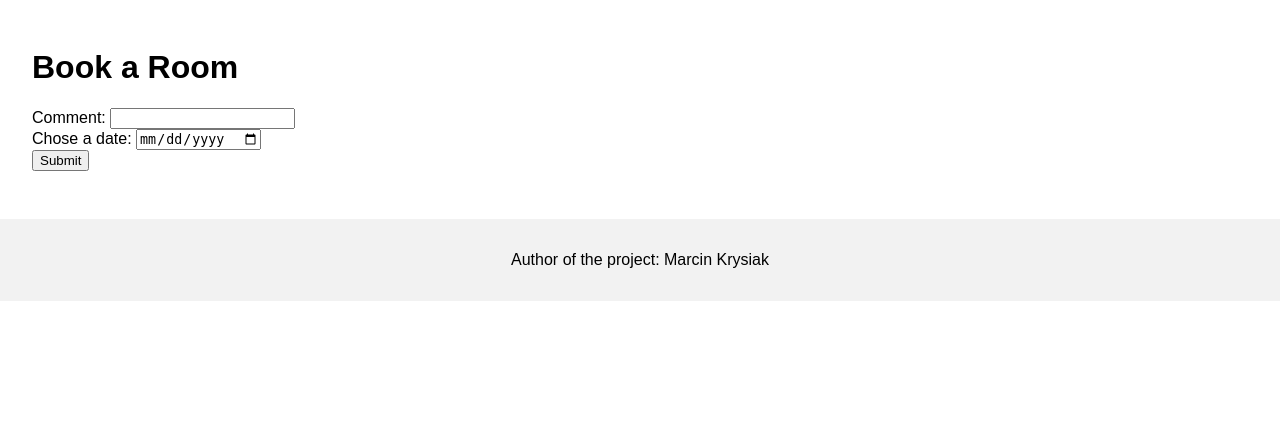
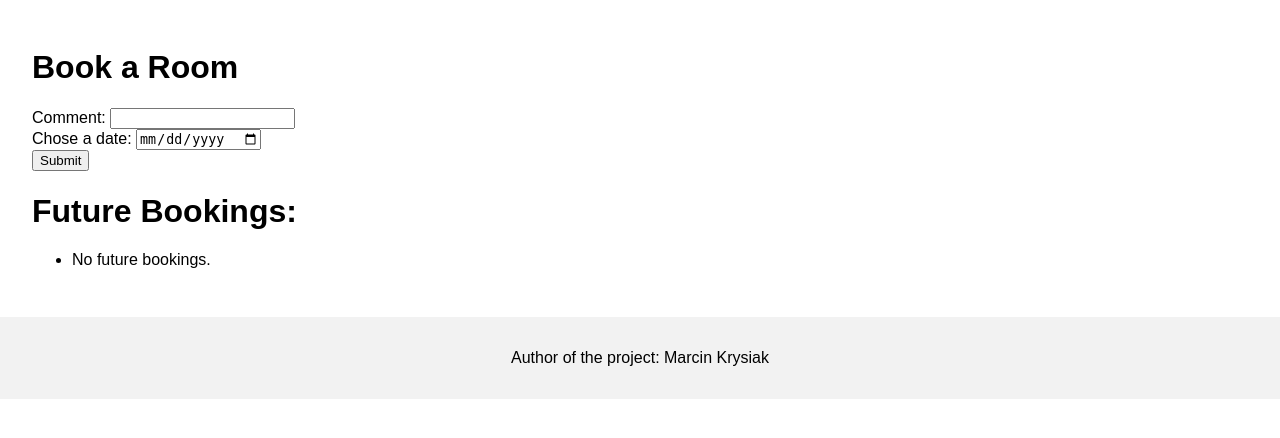
Before and after one commit to marcin-design/Room-Booking-System, a Django app: page /room/book/1/ in a window 1280 px wide. Shown: the part 162-600 px from the top of the page. Run offline with Django 4.2, Linux system fonts and the light colour scheme; tables that the repository leaves empty hold one stand-in row (values such as "Sample post").

Commit message:
Availability fix for whole list of rooms

```diff
--- a/conference_room/conf_app/templates/book.html
+++ b/conference_room/conf_app/templates/book.html
@@ -11,6 +11,18 @@
                 <input type="date" id="book_date" name="book_date">
             <br>
                 <input type="submit" name="Submit">
+            <br>
+            <h1>Future Bookings:</h1>
+                <ul>
+                    {% for booking in future_bookings.all %}
+                        <li>
+                            Date: {{ booking.book_date }}<br>
+                            Comment: {{ booking.comment }}<br>
+                        </li>
+                    {% empty %}
+                        <li>No future bookings.</li>
+                    {% endfor %}
+                </ul>
         </form>
     </body>
 {% endblock %}
--- a/conference_room/conf_app/templates/listed_rooms.html
+++ b/conference_room/conf_app/templates/listed_rooms.html
@@ -12,7 +12,7 @@
                 <td><a href="/room/search/{{ room.id }}/">{{ room.name }}</a></td>
                 <td>{{ room.capacity }}</td>
                 <td>{% if room.projector %}Yes{% else %}No{% endif %}</td>
-                <td>{% if room.availability %}Yes{% else %}No{% endif %}</td>
+                 <td>{% if room.availability %}Yes{% else %}No{% endif %}</td>
                 <td><a href="/room/edit/{{ room.id }}/">Edit</a></td>
                 <td><a href="/room/delete/{{ room.id }}/">Delete</a></td>
                 <td><a href="/room/book/{{ room.id }}/">Book</a></td>
--- a/conference_room/conf_app/templates/room_detail.html
+++ b/conference_room/conf_app/templates/room_detail.html
@@ -9,7 +9,6 @@
     <p>Name: {{ room.name }}</p>
     <p>Capacity: {{ room.capacity }}</p>
     <p>Projector available: {% if room.projector %}Yes{% else %}No{% endif %}</p>
-    <p>Availability: {% if availability == 'Yes' %}Available{% else %}Not Available{% endif %}</p>
     <h1>Future Bookings:</h1>
     <ul>
         {% for booking in future_bookings.all %}
--- a/conference_room/conf_app/views.py
+++ b/conference_room/conf_app/views.py
@@ -6,6 +6,7 @@
 from django.views import View
 from .models import Room, Book
 from datetime import date, datetime
+from django.utils import timezone
 
 class DefaultPage(View):
     def get(self, request, *args, **kwargs):
@@ -34,13 +35,15 @@
         Room.objects.create(name=name, capacity=capacity, projector=projector)
         return redirect("adding_room")
 
+
 def list_of_rooms(request):
+    current_date = datetime.now().date()
     rooms = Room.objects.all()
     for room in rooms:
-        future_bookings = room.book_set.filter(book_date__gt=date.today()).exists()
-        room.availability = not future_bookings
+        todays_bookings = room.book_set.filter(book_date=current_date)
+        room.availability = not todays_bookings.exists()
+    return render(request, 'listed_rooms.html', {'rooms': rooms, 'current_date': current_date})
 
-    return render(request, 'listed_rooms.html', {'rooms': rooms})
 
 class DeleteRoomView(View):
     def get(self, request, room_id):
@@ -81,7 +84,8 @@
 class BookRoomView(View):
     def get(self, request, room_id):
         room = Room.objects.get(pk=room_id)
-        return render(request, 'book.html', {'room': room})
+        future_bookings = room.book_set.filter(book_date__gte=date.today()).order_by('book_date')
+        return render(request, 'book.html', {'room': room, 'future_bookings': future_bookings})
 
     def post(self, request, room_id, *args, **kwargs):
         room = Room.objects.get(pk=room_id)
@@ -95,14 +99,14 @@
             return render(request, "incorrect_book_date.html")
 
         Book.objects.create(room=room, book_date=book_date, comment=comment)
-        future_bookings = room.book_set.filter(book_date__gt=date.today()).order_by('book_date')
-        availability = 'No' if future_bookings.exists() else 'Yes'
         return redirect("list_of_rooms")
+
 
 class RoomDetailsView(View):
     def get(self, request, room_id):
         room = get_object_or_404(Room, pk=room_id)
-        future_bookings = room.book_set.filter(book_date__gt=date.today()).order_by('book_date')
+        today = timezone.now().date()
+        future_bookings = room.book_set.filter(book_date=today).order_by('book_date')
         availability = 'No' if future_bookings.exists() else 'Yes'
         return render(request, 'room_detail.html',
                       {'room': room, 'availability': availability,
```
